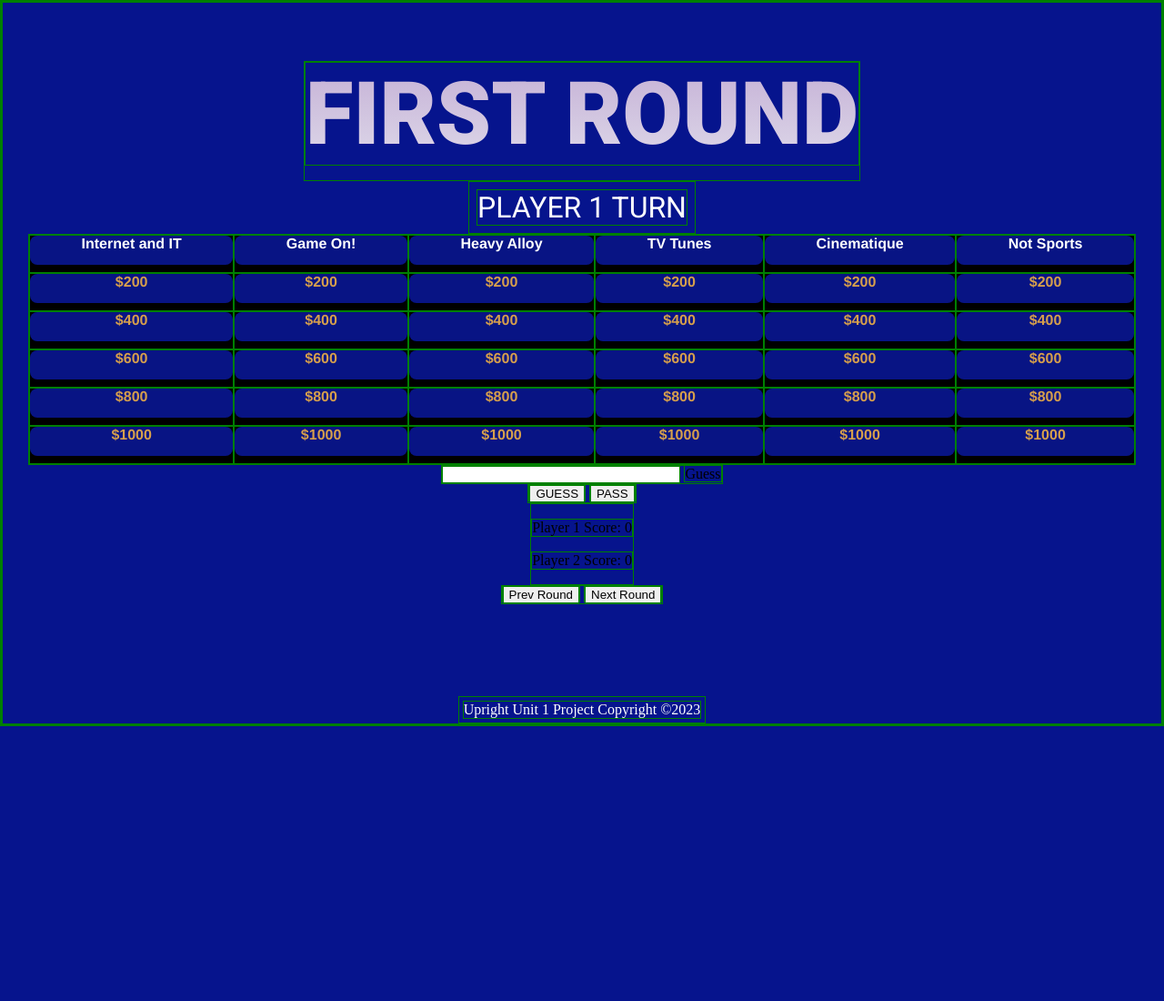
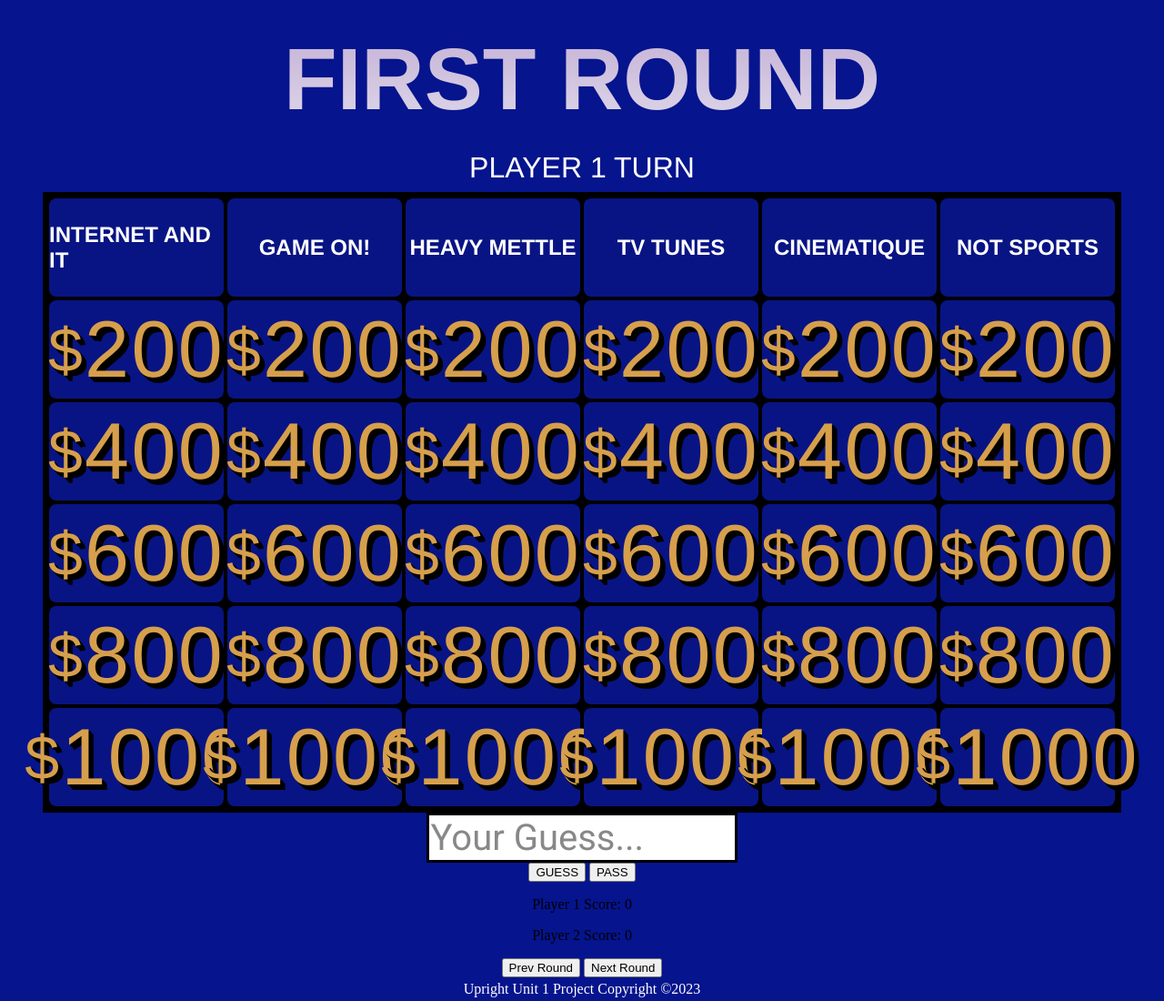
Before and after one commit to shawksly/Unit1-Jeopardy, a plain HTML site: page firstRound.html in a window 1280 px wide. Shown: the whole page at 91% size. Before the commit the page ends 800 px from the top, so only its background shows below. Drawn offline with Linux system fonts and the light colour scheme; a web font is replaced by a local one.

Commit message:
U1_02 Grid finished, working on buttons and score.

```diff
--- a/firstRound.html
+++ b/firstRound.html
@@ -40,7 +40,7 @@
                 <p>Game On!</p>
             </div>
             <div class="category screen">
-                <p>Heavy Alloy</p>
+                <p>Heavy Mettle</p>
             </div>
             <div class="category screen">
                 <p>TV Tunes</p>
@@ -54,110 +54,108 @@
 
             <!-- Row 2: Clue screens with classes for clue and screen -->
             <div class="clue screen">
-                <p>$200</p>
+                <p><span>$</span>200</p>
             </div>
             <div class="clue screen">
-                <p>$200</p>
+                <p><span>$</span>200</p>
             </div>
             <div class="clue screen">
-                <p>$200</p>
+                <p><span>$</span>200</p>
             </div>
             <div class="clue screen">
-                <p>$200</p>
+                <p><span>$</span>200</p>
             </div>
             <div class="clue screen">
-                <p>$200</p>
+                <p><span>$</span>200</p>
             </div>
             <div class="clue screen">
-                <p>$200</p>
+                <p><span>$</span>200</p>
             </div>
 
                 <!-- Row 3: Clue screens with classes for clue and screen -->
             <div class="clue screen">
-                <p>$400</p>
+                <p><span>$</span>400</p>
             </div>
             <div class="clue screen">
-                <p>$400</p>
+                <p><span>$</span>400</p>
             </div>
             <div class="clue screen">
-                <p>$400</p>
+                <p><span>$</span>400</p>
             </div>
             <div class="clue screen">
-                <p>$400</p>
+                <p><span>$</span>400</p>
             </div>
             <div class="clue screen">
-                <p>$400</p>
+                <p><span>$</span>400</p>
             </div>
             <div class="clue screen">
-                <p>$400</p>
+                <p><span>$</span>400</p>
             </div>
 
             <!-- Row 4: Clue screens with classes for clue and screen -->
             <div class="clue screen">
-                <p>$600</p>
+                <p><span>$</span>600</p>
             </div>
             <div class="clue screen">
-                <p>$600</p>
+                <p><span>$</span>600</p>
             </div>
             <div class="clue screen">
-                <p>$600</p>
+                <p><span>$</span>600</p>
             </div>
             <div class="clue screen">
-                <p>$600</p>
+                <p><span>$</span>600</p>
             </div>
             <div class="clue screen">
-                <p>$600</p>
+                <p><span>$</span>600</p>
             </div>
             <div class="clue screen">
-                <p>$600</p>
+                <p><span>$</span>600</p>
             </div>
 
             <!-- Row 5: Clue screens with classes for clue and screen -->
             <div class="clue screen">
-                <p>$800</p>
+                <p><span>$</span>800</p>
             </div>
             <div class="clue screen">
-                <p>$800</p>
+                <p><span>$</span>800</p>
             </div>
             <div class="clue screen">
-                <p>$800</p>
+                <p><span>$</span>800</p>
             </div>
             <div class="clue screen">
-                <p>$800</p>
+                <p><span>$</span>800</p>
             </div>
             <div class="clue screen">
-                <p>$800</p>
+                <p><span>$</span>800</p>
             </div>
             <div class="clue screen">
-                <p>$800</p>
+                <p><span>$</span>800</p>
             </div>
 
             <!-- Row 6: Clue screens with classes for clue and screen -->
             <div class="clue screen">
-                <p>$1000</p>
+                <p><span>$</span>1000</p>
             </div>
             <div class="clue screen">
-                <p>$1000</p>
+                <p><span>$</span>1000</p>
             </div>
             <div class="clue screen">
-                <p>$1000</p>
+                <p><span>$</span>1000</p>
             </div>
             <div class="clue screen">
-                <p>$1000</p>
+                <p><span>$</span>1000</p>
             </div>
             <div class="clue screen">
-                <p>$1000</p>
+                <p><span>$</span>1000</p>
             </div>
             <div class="clue screen">
-                <p>$1000</p>
+                <p><span>$</span>1000</p>
             </div>
         </div>
 
         <!-- Input box -->
-        <div id="input-box">
-            <input type="text" id="guess" name="guess">
-            <label for="guess">Guess</label>
-        </div>
+        <input type="text" id="input-guess" name="guess" placeholder="Your Guess...">
+        <label id="input-guess-hidden-label"for="input-guess">Guess</label>
 
         <!-- Flex container for input buttons -->
         <div id="input-btn-flex-container">
--- a/styles/rounds.css
+++ b/styles/rounds.css
@@ -1,12 +1,12 @@
 .non-first-page-header p {
-    font-family: 'Roboto', Helvetica, Arial, sans-serif;
+    font-family: "Helvetica Condensed Black", Helvetica, Arial, sans-serif;
     font-size: 6rem;
     font-weight: 800;
 }
 #turn p{
     margin: 1vh;
     text-transform: uppercase;
-    font-family: 'Roboto', Helvetica, Arial, sans-serif;
+    font-family: "Helvetica Condensed Black", Helvetica, Arial, sans-serif;
     font-weight: 400;
     font-size: 2rem;
     color: white;
@@ -14,51 +14,96 @@
 #main-grid-container {
     display: grid;
     grid-template: repeat(6, 1fr) / repeat (6, 1fr);
-    width: 95vw;
-    /* justify-content: stretch; */
+    /* width: 95vw; */
+    justify-content: center;
+    gap: 0.25rem;
+    background-color: black;
+    padding: 0.45rem;
 }
 
 .screen {
-    display: inline-block;
     background-color: black;
-    /* margin: 2vh 0px 0px; */
     padding: 0;
-    /* height: 6vh;
-    width: 10vh; */
-    text-align: center;
-    height: 5vh;
+    width: 12rem;
+    height: 6.75rem;
 }
 
 .screen p {
+    display:flex;
+    align-items: center;
+    justify-content: center;
     background: #081484;
     border-radius: 0.5rem;
     border-style: none;
     border-color: black;
+    text-transform: uppercase;
     margin: 0;
-    height: 2rem;
-    /* margin: 0.3vh;
-    padding: 0;
-    height: 5.4vh;
-    width: 9.4vh; */
+    width: 12rem;
+    height: 6.75rem;
+    transition: 0.2s;
+}
+
+.screen p:hover {
+    background-color:#0a1894;
+    margin: 0.075rem;
+    width: 11.75rem;
+    height: 6.5rem;
 }
 
 .category {
-    font-family: Helvetica, Arial, sans-serif;
-    font-size: 1rem;
+    font-family: "Helvetica Condensed Black", Helvetica, Arial, sans-serif;
+    font-size: 1.5rem;
     font-weight: 800;
     color: white;
 }
 
 .clue {
-    font-family: Helvetica, Arial, sans-serif;
-    font-size: 1rem;
-    font-weight: 800;
+    font-family: "Swiss 911 Extra Compressed", Helvetica, Arial, sans-serif;
+    font-size: 5.5rem;
+    font-weight: 500;
+    letter-spacing: .15rem;
     color: #d69f4c;
+    text-shadow: 0.1rem 0.1rem 0 black,
+                 0.15rem 0.15rem 0 black,
+                 0.2rem 0.2rem 0 black,
+                 0.25rem 0.25rem 0 black,
+                 0.3rem 0.3rem 0 black,
+                 0.35rem 0.35rem 0 black;
+    transition: 0.1s;
 }
 
-#guess {
-    display: inline-block;
-    width: 20vw;
+.clue:hover {
+    color:#d8993b;
+}
+
+.clue span{
+    font-size: 4.25rem;
+}
+
+
+#input-guess {
+    /* display: inline-block; */
+    width: 26vw;
+    outline: none;
+    border: 3px solid black;
+    font-family: 'Roboto', sans-serif;
+    font-size: 2.5rem;
+}
+
+#input-guess::placeholder {
+    color: #888888;
+}
+
+/* I found this online as a way to hide a label while maintaining compatability with screen readers */
+#input-guess-hidden-label {
+    border-width: 0 !important;
+    clip: rect(1px, 1px, 1px, 1px) !important;
+    height: 1px !important;
+    overflow: hidden !important;
+    padding: 0 !important;
+    position: absolute !important;
+    white-space: nowrap !important;
+    width: 1px !important;
 }
 
 /* Grid items: Row 1 */
--- a/styles/style.css
+++ b/styles/style.css
@@ -1,10 +1,12 @@
 /* Imports Jeopardy logo and clue fonts */
 @import url(https://db.onlinewebfonts.com/c/af00772b2382ae86df20a77f12ca74f5?family=Gyparody+V2);
 @import url(https://db.onlinewebfonts.com/c/ad2018bfc438bddea8e47c71a85f169b?family=ITC+Korinna+Bold);
+@import url(https://db.onlinewebfonts.com/c/6cc8a459c592c0f8b721e09ab3ff16d2?family=Swiss+911+Extra+Compressed);
+@import url(https://db.onlinewebfonts.com/c/1ff95b1ff8fb906b63d36e68d0d07a07?family=Helvetica+Condensed+Black);
 
 /* I used this for formatting and to tell where padding was affecting placement */
 * {
-    border: 1px solid green;
+    /* border: 1px solid green; */
     /* margin: 0;
     padding: 0; */
 }
@@ -18,7 +20,7 @@ body {
 
 /* Keeps header from top of screen */
 header {
-    margin-top: 8vh;
+    margin-top: 4vh;
 }
 
 /* Sets header to Jeopardy font and applies gradient */
@@ -76,7 +78,7 @@ main img {
 }
 
 /* On hover, changes the button to lose some of its border and change text color to price colors */
-#btn button:hover {
+.home-btn button:hover {
     color: #d69f4c;
     margin: 0.1vh;
     height: 5.8vh;
```
